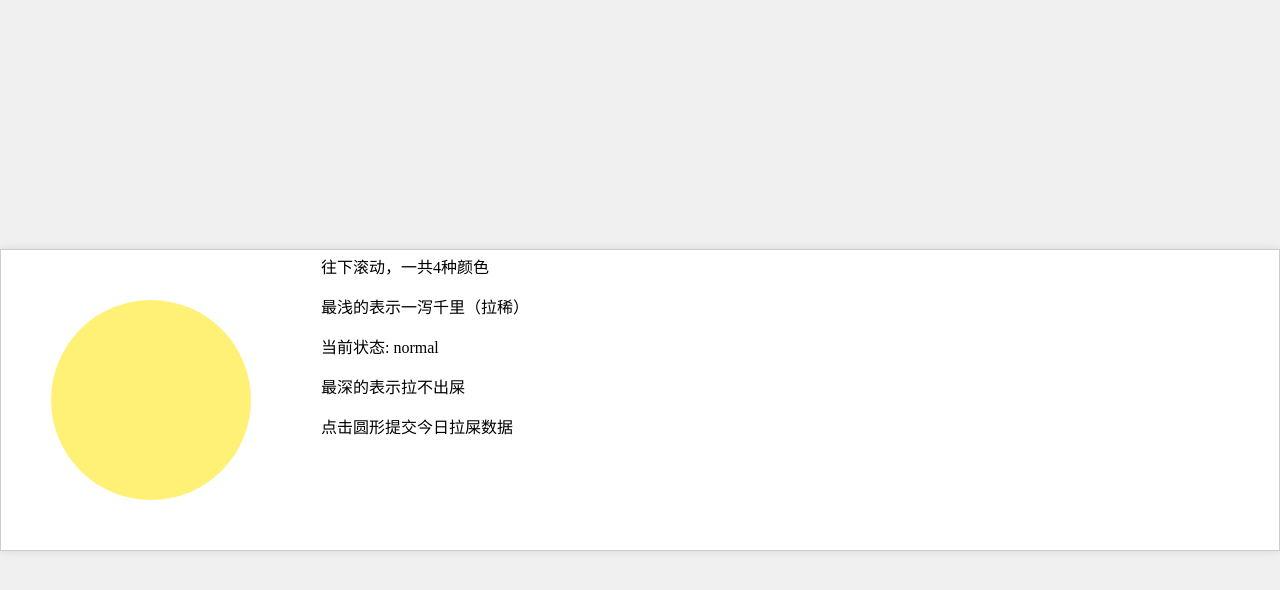
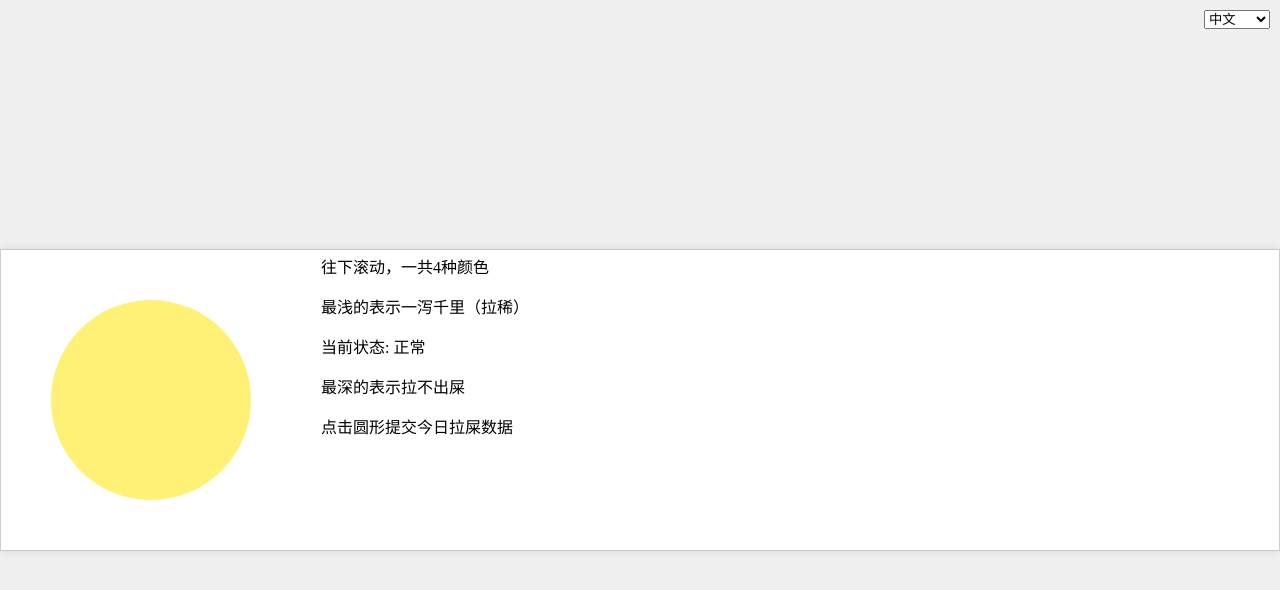
Before and after one commit to p-program/shit, a plain HTML site: page static/index.html in a window 1280 px wide. Both pictures are taken after a click on the element 151 px from the left and 400 px from the top of the page. Drawn offline with Linux system fonts and the light colour scheme.

Commit message:
Thu Jul 10 10:21:19 CST 2025

```diff
--- a/static/index.html
+++ b/static/index.html
@@ -3,7 +3,7 @@
 
 <head>
   <meta charset="UTF-8">
-  <title>关注个人拉屎健康</title>
+  <title></title>
   <style>
     body {
       margin: 0;
@@ -55,17 +55,22 @@
 
 <body>
 
+  <select id="langSelector" style="position: absolute; top: 10px; right: 10px;">
+    <option value="zh-CN">中文</option>
+    <option value="en">English</option>
+  </select>
+
   <div class="container">
     <div class="circle">
       <div class="circle-shape" id="circle"></div>
     </div>
-    <div class="scroll-area" id="scrollArea">
-      <div class="scroll-content">
-        <p style="margin-top:50px;padding-top: 130px;">往下滚动，一共4种颜色</p>
-        <p>最浅的表示一泻千里（拉稀）</p>
+    <div class="scroll-area" id="scrollArea" >
+      <div class="scroll-content" >
+        <p id="text-scroll" style="margin-top:50px;padding-top: 130px;"></p>
+        <p id="text-shallow"></p>
         <p id="status">当前状态：</p>
-        <p>最深的表示拉不出屎</p>
-        <p>点击圆形提交今日拉屎数据</p>
+        <p id="text-deep"></p>
+        <p id="text-submit"></p>
       </div>
     </div>
   </div>
@@ -81,13 +86,63 @@
       '#FFC107'  // 更深的黄色
     ];
 
+    const dict = {
+      'zh-CN': {
+        0: "一泻千里",
+        1: "正常",
+        2: "有点困难",
+        3: "拉不出来"
+      },
+      'en': {
+        0: "diarrhea",
+        1: "normal",
+        2: "hard",
+        3: "blocked"
+      }
+    };
+
+    let currentLang = 'zh-CN';
+
+    const langText = {
+      'zh-CN': {
+        scroll: "往下滚动，一共4种颜色",
+        shallow: "最浅的表示一泻千里（拉稀）",
+        deep: "最深的表示拉不出屎",
+        submit: "点击圆形提交今日拉屎数据",
+        statusLabel: "当前状态",
+        pageTitle: "关注个人拉屎健康"
+      },
+      'en': {
+        scroll: "Scroll down: 4 levels of color",
+        shallow: "Lightest color means diarrhea",
+        deep: "Darkest color means blocked",
+        submit: "Click the circle to submit today's data",
+        statusLabel: "Status",
+        pageTitle: "shit"
+      }
+    };
+
     let index = 1;
     circle.style.backgroundColor = colors[index];
+
+    function updateStatus(i) {
+      document.getElementById('status').innerText = langText[currentLang].statusLabel + ": " + dict[currentLang][i];
+      updateStaticText();
+    }
+
+    function updateStaticText() {
+      document.getElementById('text-scroll').innerText = langText[currentLang].scroll;
+      document.getElementById('text-shallow').innerText = langText[currentLang].shallow;
+      document.getElementById('text-deep').innerText = langText[currentLang].deep;
+      document.getElementById('text-submit').innerText = langText[currentLang].submit;
+    }
 
     window.onload = function() {
       const maxScroll = scrollArea.scrollHeight - scrollArea.clientHeight;
       scrollArea.scrollTop = (index / (colors.length - 1)) * maxScroll;
-      document.getElementById('status').innerText = "当前状态: " + dict[index];
+      updateStatus(index);
+      updateStaticText();
+      document.title = langText[currentLang].pageTitle;
     };
 
     // 监听滚动事件
@@ -101,25 +156,24 @@
       if (index >= colors.length) index = colors.length - 1;
 
       circle.style.backgroundColor = colors[index];
-      document.getElementById('status').innerText = "当前状态: " + dict[index];
+      updateStatus(index);
     });
 
+    document.getElementById('langSelector').addEventListener('change', function () {
+      currentLang = this.value;
+      updateStatus(index);
+      updateStaticText();
+      document.title = langText[currentLang].pageTitle;
+    });
 
     circle.addEventListener('click', function (event) {
       console.log(index + "圆形被点击了");
-      document.getElementById('status').innerText = "当前状态: " + dict[index];
+      updateStatus(index);
       sendSmoothness(index);
     });
-    const dict = {
-      0: "diarrhea",
-      1: "normal",
-      2: "hardly",
-      3: "blocked"
-    };
+
     // 发送 POST 请求函数
     function sendSmoothness(level) {
-
-
       var xhr = new XMLHttpRequest();
       xhr.open("POST", "http://localhost:8080/shit", true);
       xhr.setRequestHeader("Content-Type", "application/json;charset=UTF-8");
@@ -129,7 +183,7 @@
           alert("今天拉屎了耶");
         }
       };
-      xhr.send(JSON.stringify({ smoothness: dict[level] }));
+      xhr.send(JSON.stringify({ smoothness: dict['en'][level] }));
     }
   </script>
 
```
Also changed, not shown: 2 other files.
